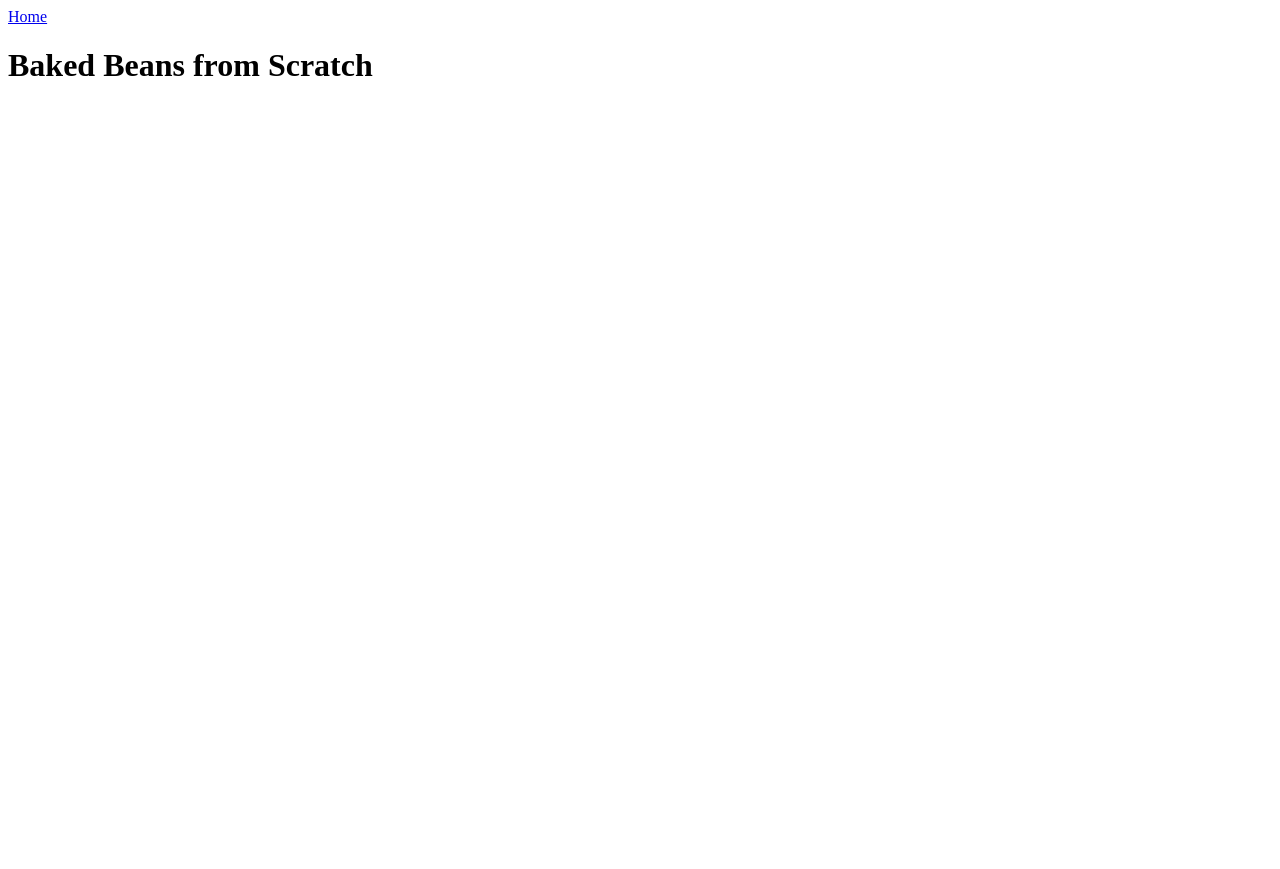
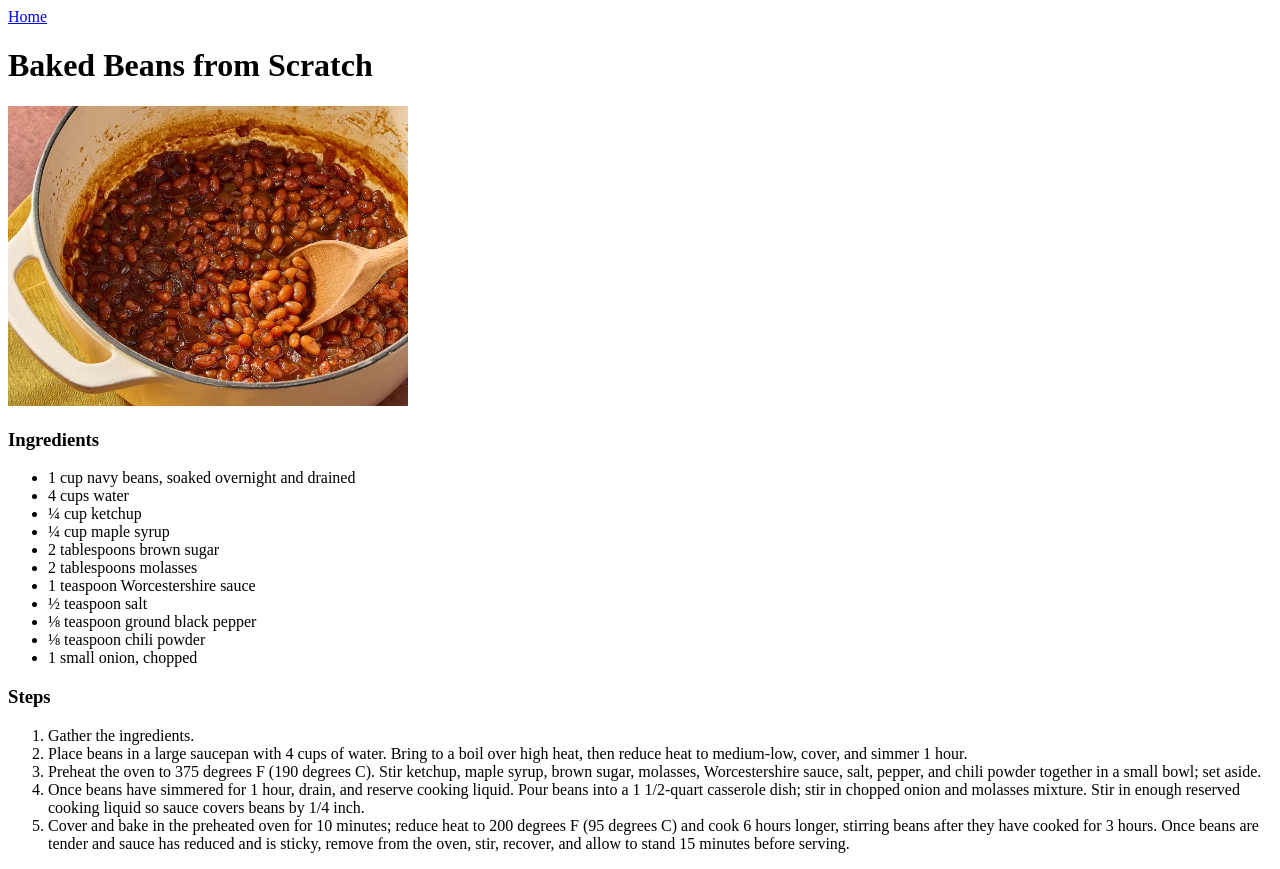
Before and after one commit to suketubpatel/odin-recipes, a plain HTML site: page recipes/baked-beans.html in a window 1280 px wide. Before the commit the page ends 800 px from the top, so only its background shows below. Drawn offline with Linux system fonts and the light colour scheme.

Commit message:
backed-beans receipe competed
Finished editing this page.

```diff
--- a/recipes/baked-beans.html
+++ b/recipes/baked-beans.html
@@ -8,5 +8,28 @@
 <body>
   <a href="../index.html">Home</a>
   <h1>Baked Beans from Scratch</h1>
+  <img src="./images/backed-beans-receipe-mage.webp" width="400px" height="300px" alt="backed beans receipe image">
+  <h3>Ingredients</h3>
+    <ul>
+      <li>1 cup navy beans, soaked overnight and drained</li>
+      <li>4 cups water</li>
+      <li>¼ cup ketchup</li>
+      <li>¼ cup maple syrup</li>
+      <li>2 tablespoons brown sugar</li>
+      <li>2 tablespoons molasses</li>
+      <li>1 teaspoon Worcestershire sauce</li>
+      <li>½ teaspoon salt</li>
+      <li>⅛ teaspoon ground black pepper</li>
+      <li>⅛ teaspoon chili powder</li>
+      <li>1 small onion, chopped</li>
+    </ul>
+  <h3>Steps</h3>
+    <ol>
+      <li>Gather the ingredients.</li>
+      <li>Place beans in a large saucepan with 4 cups of water. Bring to a boil over high heat, then reduce heat to medium-low, cover, and simmer 1 hour.</li>
+      <li>Preheat the oven to 375 degrees F (190 degrees C). Stir ketchup, maple syrup, brown sugar, molasses, Worcestershire sauce, salt, pepper, and chili powder together in a small bowl; set aside.</li>
+      <li>Once beans have simmered for 1 hour, drain, and reserve cooking liquid. Pour beans into a 1 1/2-quart casserole dish; stir in chopped onion and molasses mixture. Stir in enough reserved cooking liquid so sauce covers beans by 1/4 inch.</li>
+      <li>Cover and bake in the preheated oven for 10 minutes; reduce heat to 200 degrees F (95 degrees C) and cook 6 hours longer, stirring beans after they have cooked for 3 hours. Once beans are tender and sauce has reduced and is sticky, remove from the oven, stir, recover, and allow to stand 15 minutes before serving.</li>
+    </ol>
 </body>
 </html>
```
Also changed, not shown: recipes/images/backed-beans-receipe-mage.webp (added).
